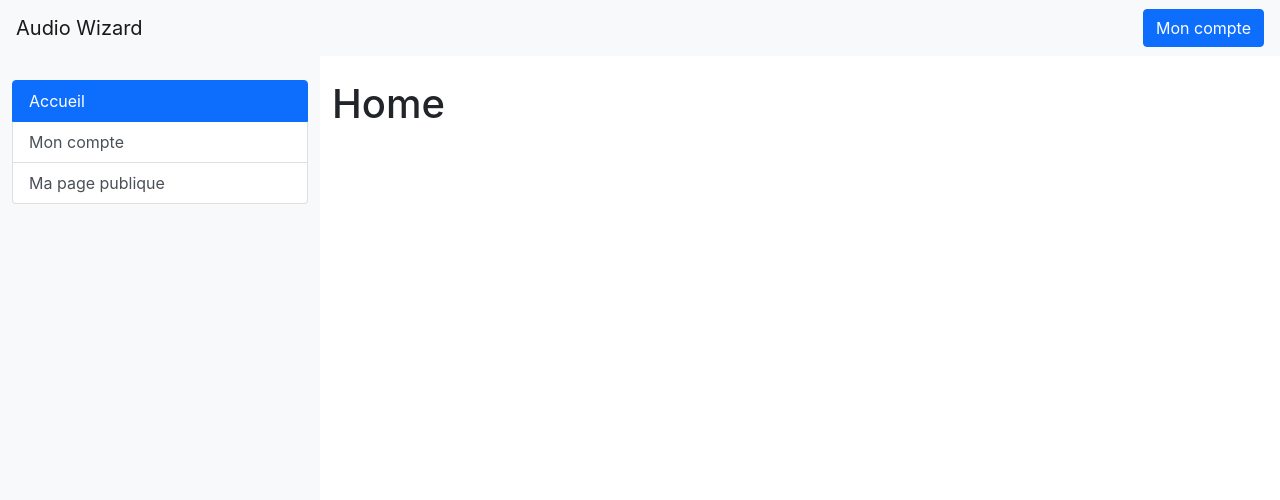
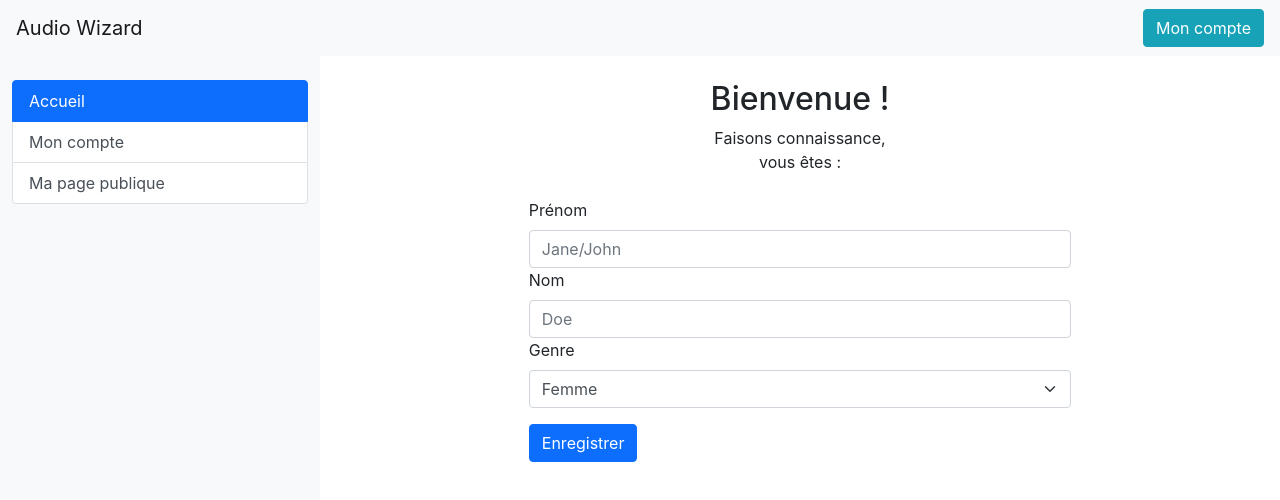
Before and after one commit to tmicka23/aw-technical-test, a React (Create React App) app: page / in a window 1280 px wide. Shown: the top 500 px of the page. Built offline with nearby package versions, Linux system fonts and the light colour scheme.

Commit message:
userContext is work

```diff
--- a/src/App.js
+++ b/src/App.js
@@ -10,12 +10,12 @@ import './App.css';
 
 const App = () => {
   const [state, setState] = useState({
-    firstname: '',
-    lastname: '',
-    gender: '',
+    firstname: 'fbdjsk',
+    lastname: 'vbdhsjq',
+    gender: '$',
   });
   return (
-    <userContext.Provider value={{ ...state, setState }}>
+    <userContext.Provider value={{ state, setState: setState }}>
       <Router>
         <div className='App'>
           <Header />
--- a/src/components/Header.js
+++ b/src/components/Header.js
@@ -8,7 +8,7 @@ const Header = () => {
         <Link className='navbar-brand' to='/'>
           Audio Wizard
         </Link>
-        <Link className='btn btn-primary' to='/mon-compte'>
+        <Link className='btn btn-info' to='/mon-compte'>
           Mon compte
         </Link>
       </div>
--- a/src/components/Home.js
+++ b/src/components/Home.js
@@ -1,7 +1,72 @@
-import React from 'react';
+import React, { useEffect, useContext } from 'react';
+import userContext from '../context/UserContext';
+import '../styles/MainApp.css';
 
 const Home = () => {
-  return <h1>Home</h1>;
+  const { state, setState } = useContext(userContext);
+  console.log(state);
+
+  const handleSubmit = (e) => {
+    e.preventDefault();
+    setState({
+      firstname: 'john',
+      lastname: 'doe',
+      gender: 'm',
+    });
+    console.log(state);
+  };
+
+  return (
+    <div className='container'>
+      <h2 className='text-center'>Bienvenue !</h2>
+      <p className='text-center'>
+        {' '}
+        Faisons connaissance, <br />
+        vous êtes :
+      </p>
+      <form className='aw-form' onSubmit={handleSubmit}>
+        <div className='form-group'>
+          <label htmlFor='firstname' className='form-label'>
+            Prénom
+          </label>
+          <input
+            type='text'
+            className='form-control'
+            name='firstname'
+            placeholder='Jane/John'
+          />
+        </div>
+        <div className='form-group'>
+          <label htmlFor='lastname' className='form-label'>
+            Nom
+          </label>
+          <input
+            type='text'
+            className='form-control'
+            name='lastname'
+            placeholder='Doe'
+          />
+        </div>
+        <div className='form-group'>
+          <label className='form-label' htmlFor='gender'>
+            Genre
+          </label>
+          <select
+            className='form-select form-control'
+            aria-label='gender'
+            name='gender'>
+            <option value='f'>Femme</option>
+            <option value='m'>Homme</option>
+          </select>
+        </div>
+        <div className='col-12 mt-3'>
+          <button className='btn btn-primary' type='submit'>
+            Enregistrer
+          </button>
+        </div>
+      </form>
+    </div>
+  );
 };
 
 export default Home;
--- a/src/context/UserContext.js
+++ b/src/context/UserContext.js
@@ -1,5 +1,5 @@
 import React from 'react';
 
-const userContext = React.createContext(null);
+const userContext = React.createContext({});
 
 export default userContext;
--- /dev/null
+++ b/src/styles/MainApp.css
@@ -0,0 +1,10 @@
+.aw-form {
+  width: 90%;
+  margin: 24px auto;
+}
+
+@media only screen and (min-width: 992px) {
+  .aw-form {
+    width: 60%;
+  }
+}
```
